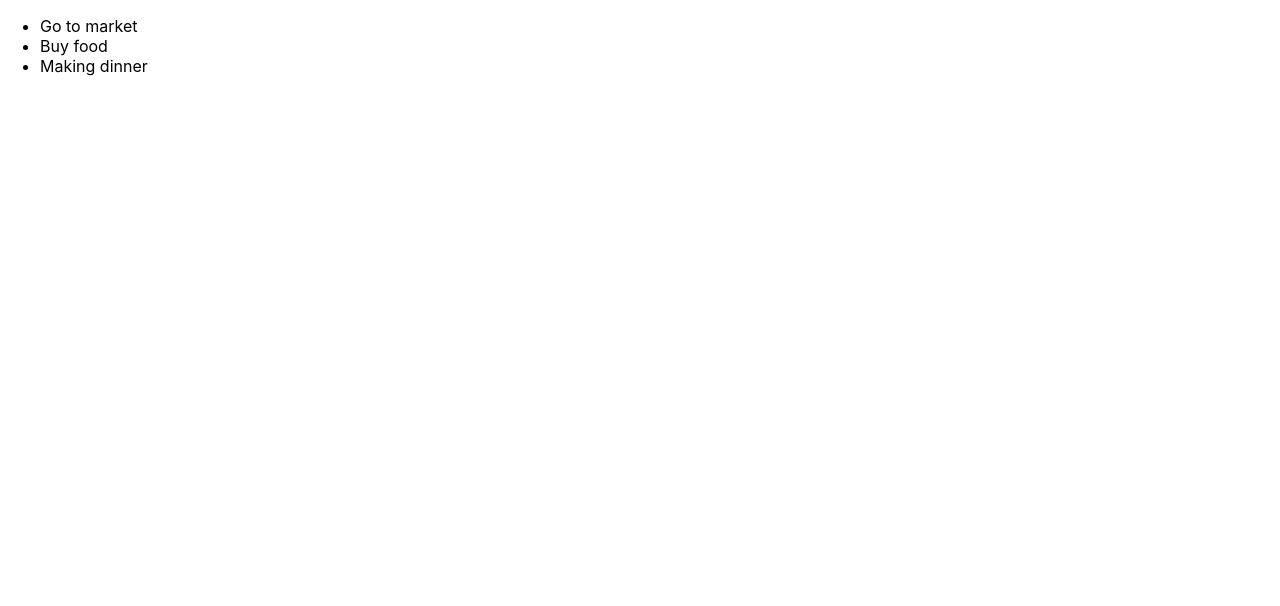
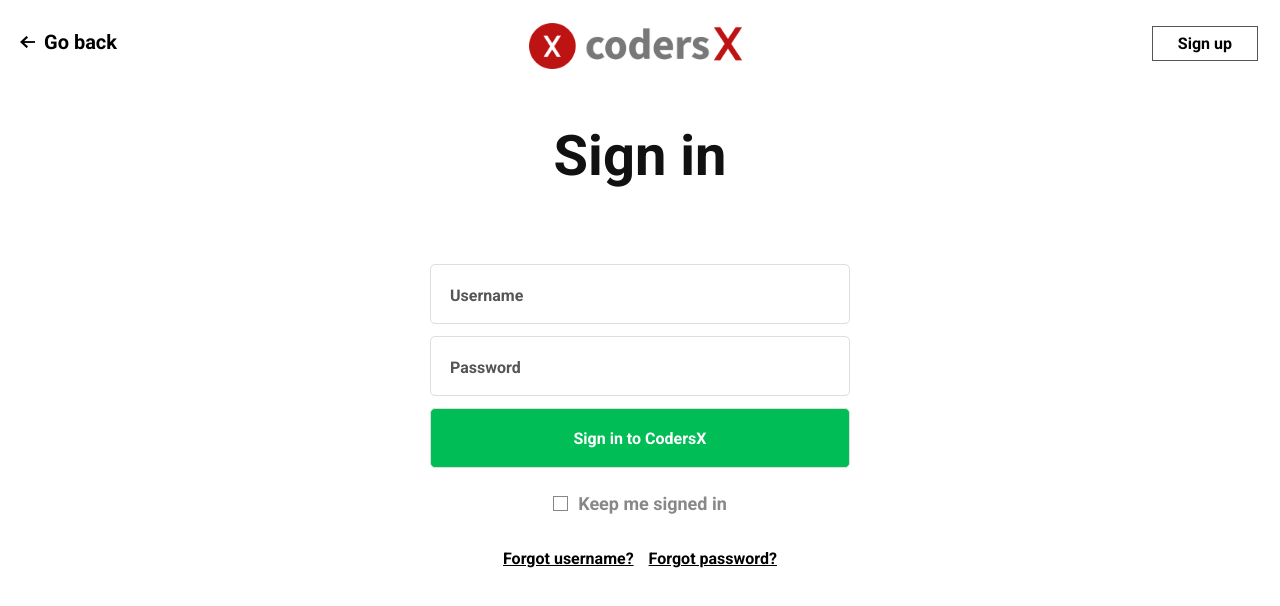
Before and after one commit to nguyenncanh/codersx-react-todo-list, a React (Create React App) app: page / in a window 1280 px wide. Shown: the top 606 px of the page. Built offline with nearby package versions, Linux system fonts and the light colour scheme.

Commit message:
Add component 'Header', 'LoginForm'. Add LoginForm page

```diff
--- a/public/index.html
+++ b/public/index.html
@@ -15,6 +15,8 @@
       user's mobile device or desktop. See https://developers.google.com/web/fundamentals/web-app-manifest/
     -->
     <link rel="manifest" href="%PUBLIC_URL%/manifest.json" />
+    <link href="https://fonts.googleapis.com/css2?family=Roboto:wght@300&display=swap" rel="stylesheet">
+    <link rel="stylesheet" href="https://cdnjs.cloudflare.com/ajax/libs/font-awesome/5.12.0-2/css/all.min.css">
     <!--
       Notice the use of %PUBLIC_URL% in the tags above.
       It will be replaced with the URL of the `public` folder during the build.
--- a/src/App.js
+++ b/src/App.js
@@ -1,17 +1,13 @@
 import React from 'react';
-import logo from './logo.svg';
-import './App.css';
+import './App.css'
+import Header from "./components/js/Header";
+import LoginForm from './components/js/LoginForm';
 
 function App() {
-  const todos = ["Go to market", "Buy food", "Making dinner"];
-  const content = todos.map((item) => {
-    let li = <li>{item}</li>;
-    return li;
-  });
-  const ul = <ul>{content}</ul>;
   return (
     <div className="App">
-      {ul}
+      <Header />
+      <LoginForm />
     </div>
   );
 }
--- /dev/null
+++ b/src/components/css/Header.css
@@ -0,0 +1,53 @@
+
+
+.Header {
+    display: flex;
+    justify-content: space-between;
+    margin-top: 16px;
+    font-family: 'Roboto', sans-serif;
+}
+
+.img-logo {
+    margin-top: 7px;
+    width: 230px;
+    height: 46px;
+    margin-left: 20px;
+}
+
+.gobackButton {
+    font-style: normal;
+    font-weight: bold;
+    font-size: 20px;
+    line-height: 52px;
+    color: #000000;
+    padding-left: 20px;
+}
+
+a {
+    text-decoration: none;
+}
+
+.gobackButton .left-arrow{
+    width: 24px;
+    height: 14px;
+    padding-right: 9px;
+}
+
+.gobackButton a:active, a:link, a:visited, a:focus{
+    color: #000000;
+}
+
+.signup {
+    border: 1.5px solid #555555;
+    box-sizing: border-box;
+    height: 35px;
+    padding: 4px 25px;
+    font-weight: bold;
+    margin-right: 22px;
+    margin-top: 10px;
+    color: #555555;
+}
+
+.signup a {
+    line-height: 25px;
+}
--- /dev/null
+++ b/src/components/css/LoginForm.css
@@ -0,0 +1,126 @@
+
+@import url('https://fonts.googleapis.com/css2?family=Roboto:wght@700&display=swap');
+
+* {
+    margin: 0;
+    padding: 0;
+    box-sizing: border-box;
+    font-family: 'Roboto', sans-serif;
+}
+
+.LoginForm {
+    display: flex;
+    align-items: center;
+    justify-content: center;
+}
+
+.login-form {
+    width: calc(100% - 20px);
+    max-width: 500px;
+    background-color: #fff;
+    padding: 50px 40px;
+}
+
+.login-form h1 {
+    margin: 0 0 75px 0 !important;
+    text-align: center;
+    margin: 48px 0;
+    font-size: 56px;
+    font-weight: bold !important;
+    color: #111;
+}
+
+.textb {
+    margin-bottom: 12px;
+    position: relative;
+}
+
+.textb input {
+    width: 100%;
+    height: 60px;
+    border: 1px solid #ddd;
+    border-radius: 5px;
+    color: #666;
+    font-size: 16px;
+    padding: 14px 60px 0 10px;
+}
+
+.placeholder {
+    font-size: 16px;
+    font-weight: bold;
+    position: absolute;
+    line-height: 70px;
+    top: -3px;
+    left: 20px;
+    color: #555;
+    user-select: none;
+    pointer-events: none;
+}
+
+.textb input:focus ~ .placeholder,
+.textb input:valid ~ .placeholder {
+    left: 10px;
+    top: -16px;
+}
+
+.checkbox {
+    display: flex;
+    align-items: center;
+    position: relative;
+    font-size: 18px;
+    font-weight: bold;
+    color: rgba(85, 85, 85, 0.7);
+    margin: 25px 0 35px 0;
+    justify-content: center;
+}
+
+.checkbox input {
+    width: 15px;
+    height: 15px;
+    -webkit-appearance: none;
+    border: 1px solid rgba(85, 85, 85, 0.7);
+    box-sizing: border-box;
+    margin-right: 10px;
+    cursor: pointer;
+}
+
+.checkbox .fa-check {
+    position: absolute;
+    color: #555;
+    font-size: 10px;
+    width: 20px;
+    text-align: center;
+    user-select: none;
+    pointer-events: none;
+    opacity: 0;
+    right: 277px;
+    top: 6.7px
+}
+
+.checkbox input:checked + .fa-check{
+    opacity: 1;
+}
+
+.btn {
+    width: 100%;
+    height: 60px;
+    background: #00BD56;
+    border: 1px solid #DDDDDD;
+    box-sizing: border-box;
+    border-radius: 5px;
+    color: #fff;
+    font-size: 16px;
+    font-weight: 700;
+}
+
+.link-forgot {
+    display: flex;
+    justify-content: center;
+    text-decoration: underline;
+    font-weight: bold;
+    color: #000;
+}
+
+.link-forgot a:first-child {
+    margin-right: 15px;
+}
--- /dev/null
+++ b/src/components/js/Header.js
@@ -0,0 +1,27 @@
+import React, { Component } from "react";
+import "../css/Header.css";
+
+class Header extends Component {
+    render() {
+        return (
+          <div className="Header">
+            <div className="gobackButton">
+              <a href="#">
+                <img className='left-arrow' src={process.env.PUBLIC_URL + "/left-arrow.png"} />
+                Go back
+              </a>
+            </div>
+            <div className='logo'>
+              <a href="#">
+                <img className="img-logo" src={process.env.PUBLIC_URL + "/codersx_logo.png"} />
+              </a>
+            </div>
+            <div className="signup">
+              <a href="#">Sign up</a>
+            </div>
+          </div>
+        );
+    }
+}
+
+export default Header;
--- /dev/null
+++ b/src/components/js/LoginForm.js
@@ -0,0 +1,34 @@
+import React, { Component } from "react";
+import "../css/LoginForm.css";
+
+class LoginForm extends Component {
+    render() {
+        return (
+            <div className="LoginForm">
+                <form action="#" className="login-form">
+                    <h1>Sign in</h1>
+                    <div className="textb">
+                        <input type="text" required></input>
+                        <div className="placeholder">Username</div>
+                    </div>
+                    <div className="textb password">
+                        <input type="password" required></input>
+                        <div className="placeholder">Password</div>
+                    </div>
+                    <button class="btn">Sign in to CodersX</button>
+                    <div className="checkbox">
+                        <input type="checkbox"></input>
+                        <div className="fas fa-check"></div>
+                        Keep me signed in
+                    </div>
+                    <div className="link-forgot">
+                        <a href="#">Forgot username?</a>
+                        <a href="#">Forgot password?</a>
+                    </div>
+                </form>
+            </div>
+        );
+    }
+}
+
+export default LoginForm;
```
Also changed, not shown: public/codersx_logo.png (added), public/left-arrow.png (added).
